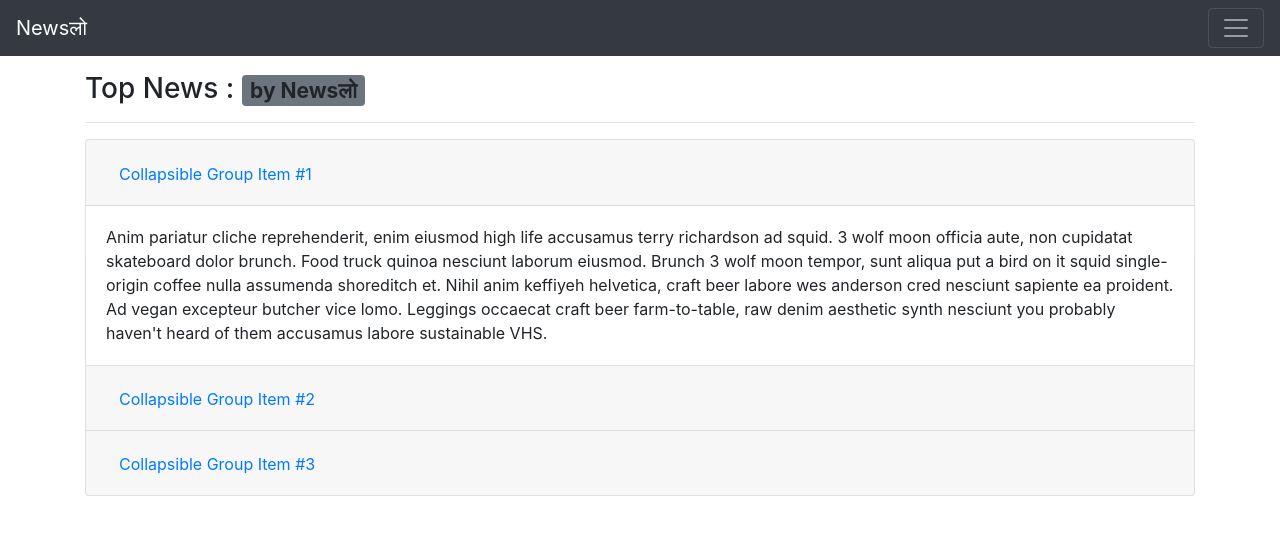
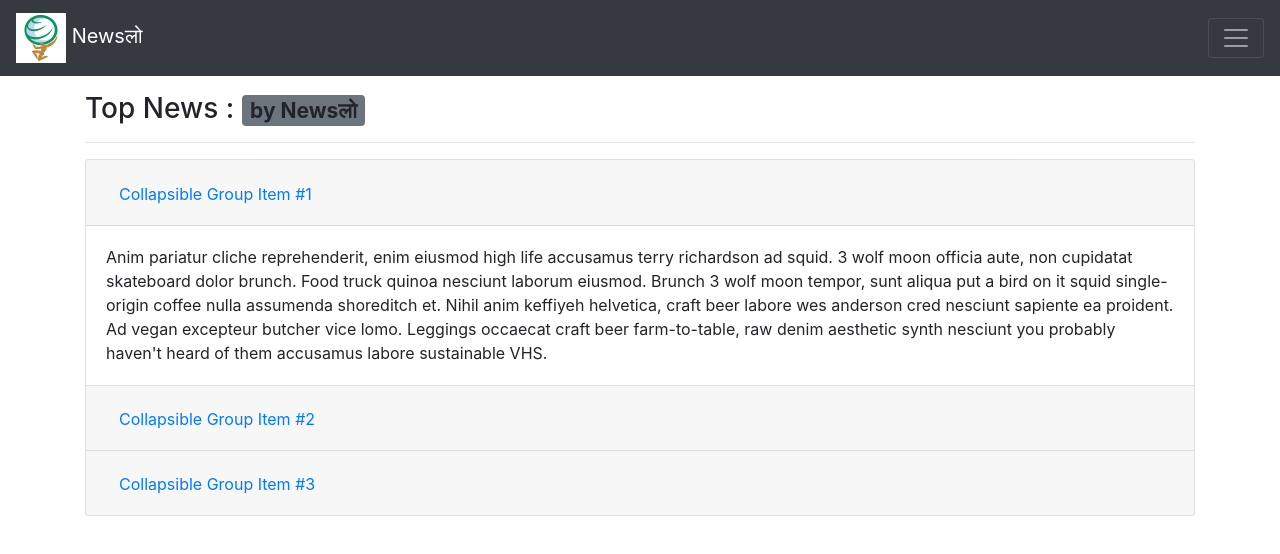
Before and after one commit to Sharath200902/NewsWebsite, a plain HTML site: page index.html in a window 1280 px wide. Drawn offline with nearby package versions, Linux system fonts and the light colour scheme; no server answers.

Commit message:
Update index.html navbar again

```diff
--- a/index.html
+++ b/index.html
@@ -11,7 +11,7 @@
 
 <body>
     <nav class="navbar navbar-dark bg-dark">
-        <a class="navbar-brand" href="#">Newsलो</a>
+        <a class="navbar-brand" href="#"><img src = "logo.png" style = > Newsलो</a>
         <button class="navbar-toggler" type="button" data-toggle="collapse" data-target="#navbarSupportedContent"
           aria-controls="navbarSupportedContent" aria-expanded="false" aria-label="Toggle navigation">
           <span class="navbar-toggler-icon"></span>
```
